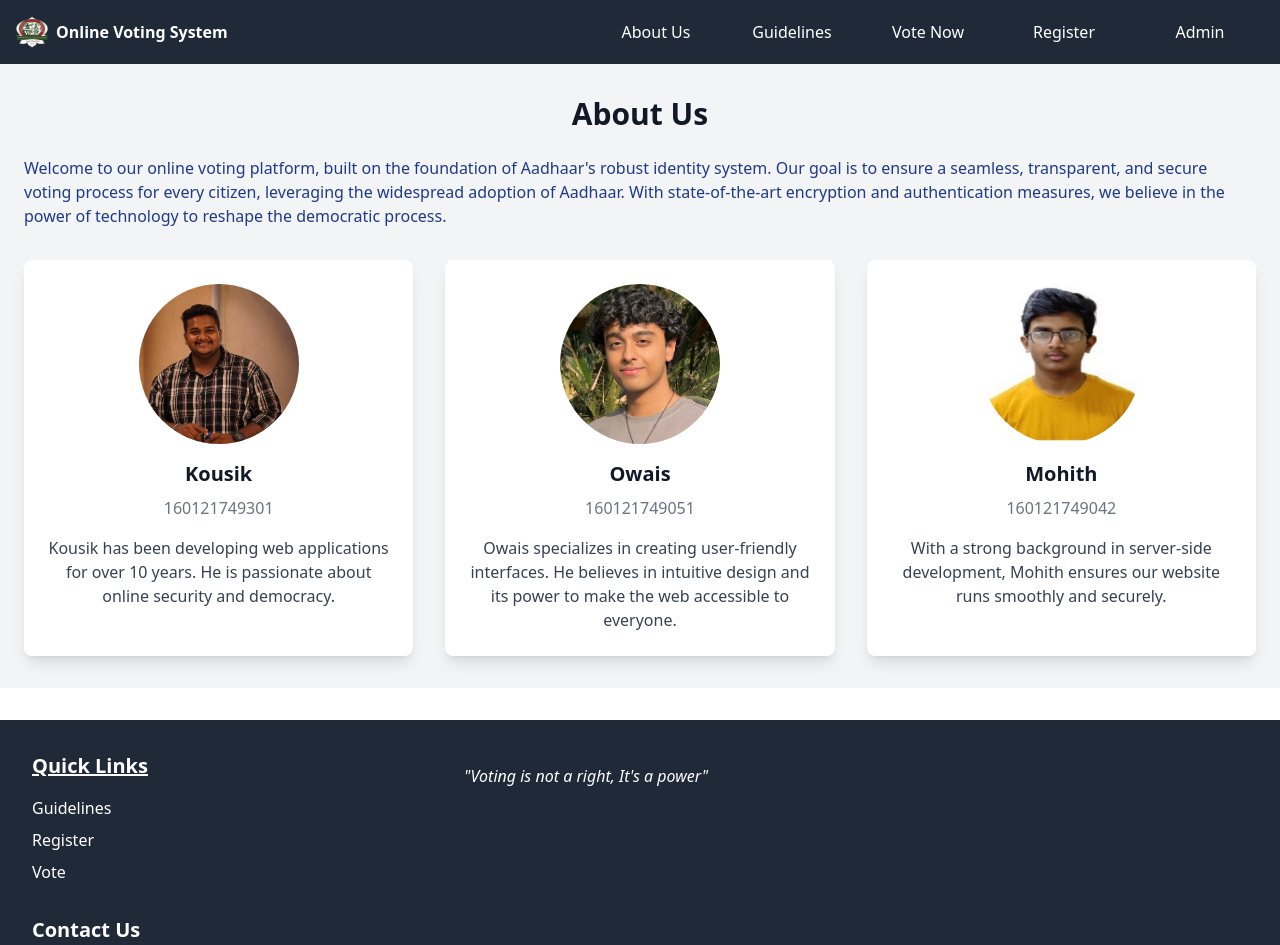
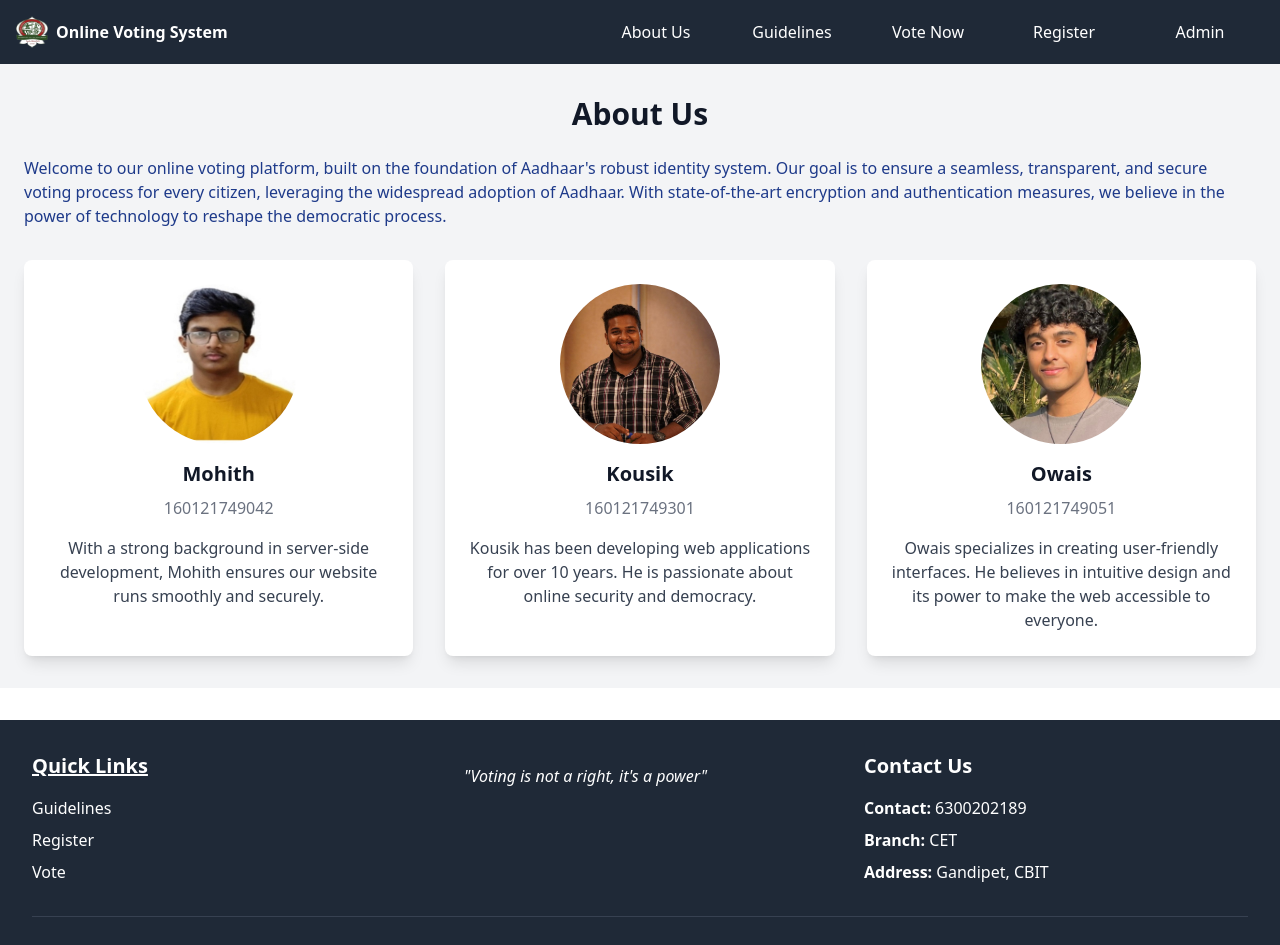
Before and after one commit to mohithchintu/Project_voting, a React (Create React App) app in the folder voting_app/: page /about-us in a window 1280 px wide. Shown: the top 945 px of the page. Built offline with nearby package versions, Linux system fonts and the light colour scheme.

Commit message:
About us changed

```diff
--- a/voting_app/src/components/footer.js
+++ b/voting_app/src/components/footer.js
@@ -17,9 +17,9 @@ function Footer() {
                     </div>
 
                     {/*Quote*/}
-                    <div className="lg:col-span-2">
+                    <div className="">
                         <p className="italic leading-loose pl-4 py-2">
-                            "Voting is not a right, It's a power"
+                            "Voting is not a right, it's a power"
                         </p>
                     </div>
 
--- a/voting_app/src/subpages/AboutUs.js
+++ b/voting_app/src/subpages/AboutUs.js
@@ -7,6 +7,12 @@ import chintu from '../assets/chintu.jpg';
 
 const AboutUs = () => {
   const teamMembers = [
+    {
+      name: "Mohith",
+      role: "160121749042",
+      image: chintu,
+      description: "With a strong background in server-side development, Mohith ensures our website runs smoothly and securely."
+    },
     {
       name: "Kousik",
       role: "160121749301",
@@ -19,12 +25,6 @@ const AboutUs = () => {
       image: bomb,
       description: "Owais specializes in creating user-friendly interfaces. He believes in intuitive design and its power to make the web accessible to everyone."
     },
-    {
-      name: "Mohith",
-      role: "160121749042",
-      image: chintu,
-      description: "With a strong background in server-side development, Mohith ensures our website runs smoothly and securely."
-    }
   ];
 
   return (
```
